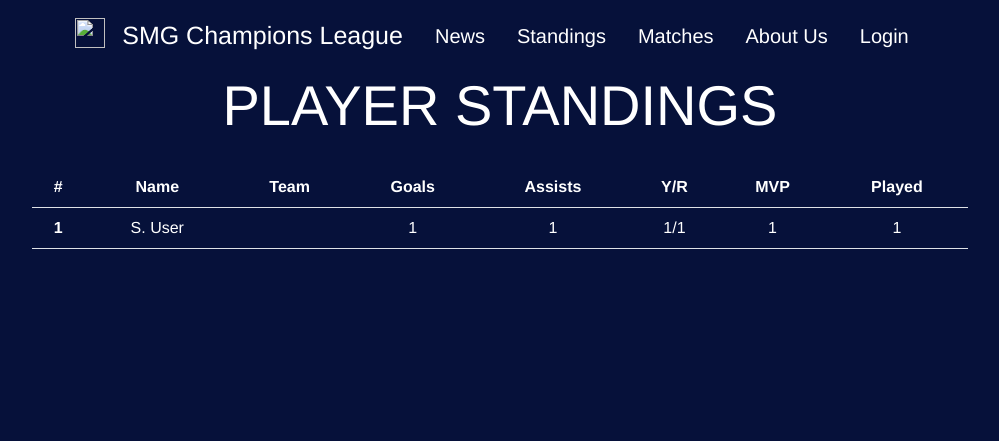
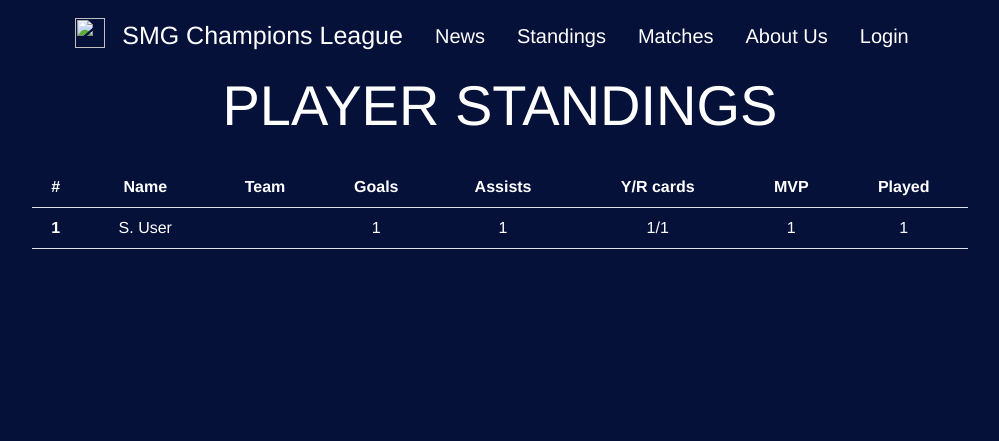
Before and after one commit to BorisAngelov23/smgCLFinalProject, a Django app: page /player-standings/ in a window 1280 px wide. Shown: the top 441 px of the page, without its empty margins (140-1139 px from the left). Run offline with Django 4.2, Linux system fonts and the light colour scheme; tables that the repository leaves empty hold one stand-in row (values such as "Sample post"); data that the repository does not hold is empty; some libraries are stand-ins or nearby versions; some web fonts are replaced.

Commit message:
small fixes
I think I might be ready

```diff
--- a/templates/team/player_detail.html
+++ b/templates/team/player_detail.html
@@ -3,7 +3,6 @@
 {% block content %}
     <main class="container" style="margin-top: 10px; font-size: 25px; text-align: center">
     <header class="jumbotron jumbotron-fluid text-white text-center position-relative mb-3">
-
         <h1 class="display-4">
         {{ player.first_name }} {{ player.last_name }} {% if player.is_captain %} (C) {% endif %} {% if player.position == 'GK' %} (GK) {% endif %}
         </h1>
--- a/templates/team/player_standings.html
+++ b/templates/team/player_standings.html
@@ -14,7 +14,7 @@
                 <th scope="col">Team</th>
                 <th scope="col" class="abbr">Goals</th>
                 <th scope="col" class="abbr">Assists</th>
-                <th scope="col">Y/R</th>
+                <th scope="col">Y/R cards</th>
                 <th scope="col">MVP</th>
                 <th scope="col" class="abbr">Played</th>
             </tr>
--- a/templates/team/players_from_team.html
+++ b/templates/team/players_from_team.html
@@ -13,8 +13,8 @@
                 <th scope="col">Name</th>
                 <th scope="col" class="abbr">Goals</th>
                 <th scope="col" class="abbr">Assists</th>
-                <th scope="col">Y/R</th>
-                <th scope="col">MVPs</th>
+                <th scope="col">Y/R cards</th>
+                <th scope="col">MVP</th>
                 <th scope="col" class="abbr">Played</th>
             </tr>
             </thead>
```
